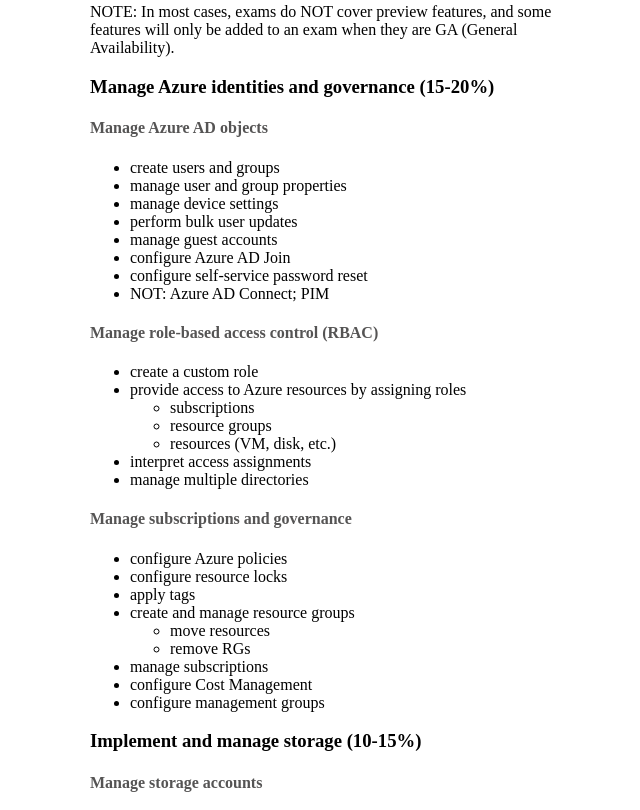
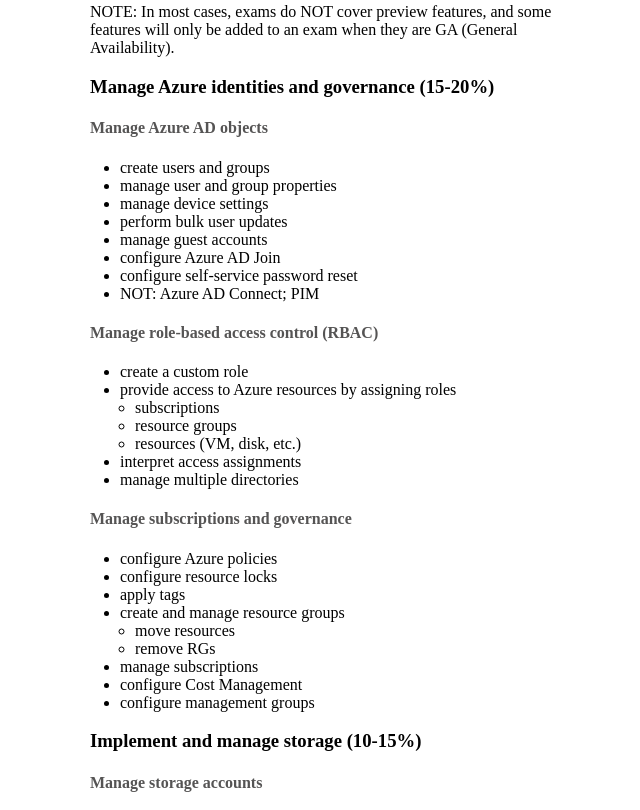
Before and after one commit to ninthshark/AZ-104-Skills-Measured, a plain HTML site: page index.html in a window 1280 px wide. Shown: the part 555-1365 px from the top of the page, without its empty margins (300-940 px from the left). Drawn offline with Linux system fonts and the light colour scheme.

Commit message:
Update index.html

```diff
--- a/index.html
+++ b/index.html
@@ -10,6 +10,14 @@
             margin-right: auto;
             max-width: 500px;
 
+        }
+
+        ul{
+            margin-left: 15px;
+            padding-left: 15px;
+        }
+        ul>ul {
+            padding-left: 0;
         }
         h4 {
             color: rgb(85, 84, 84);
```
